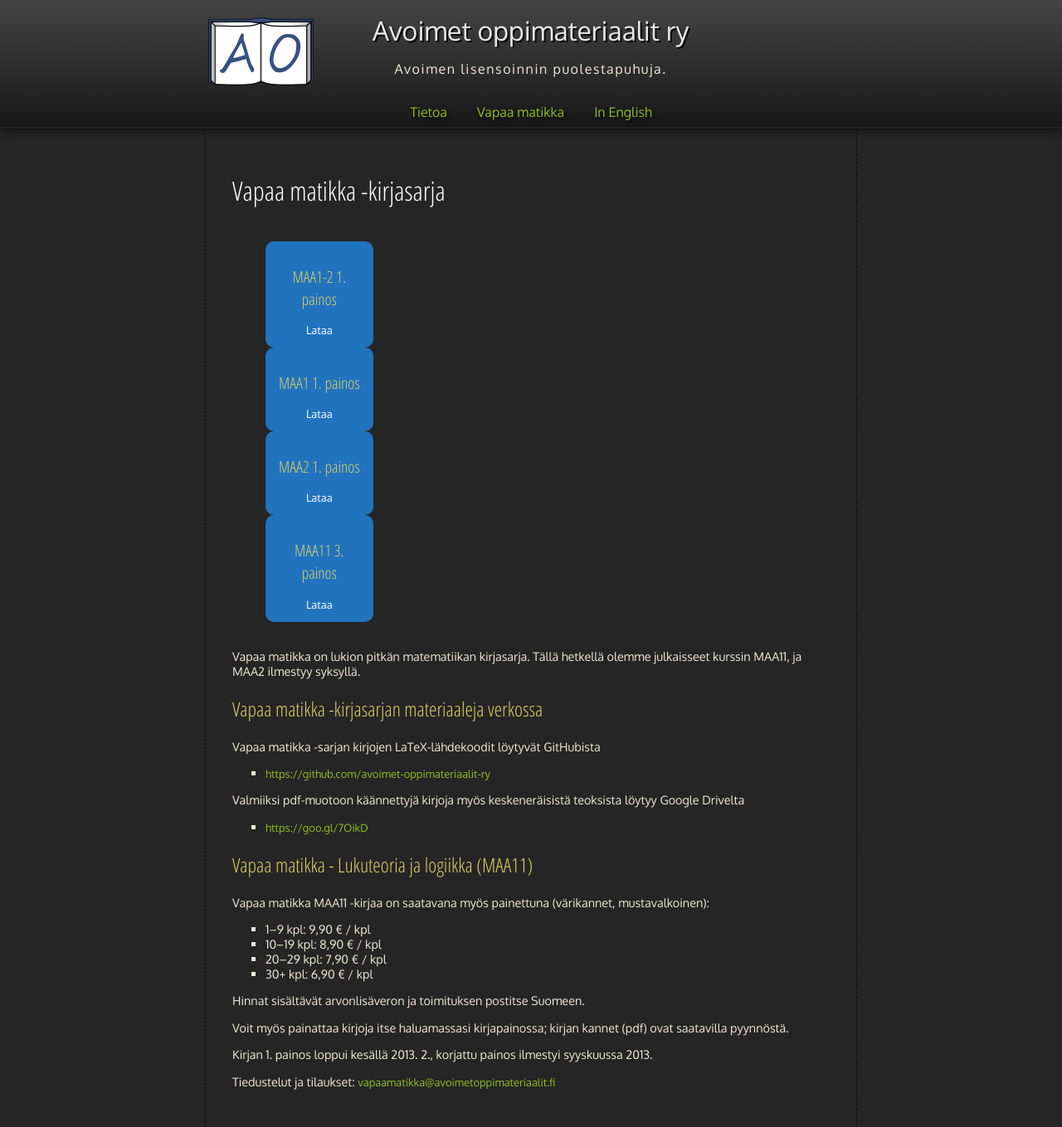
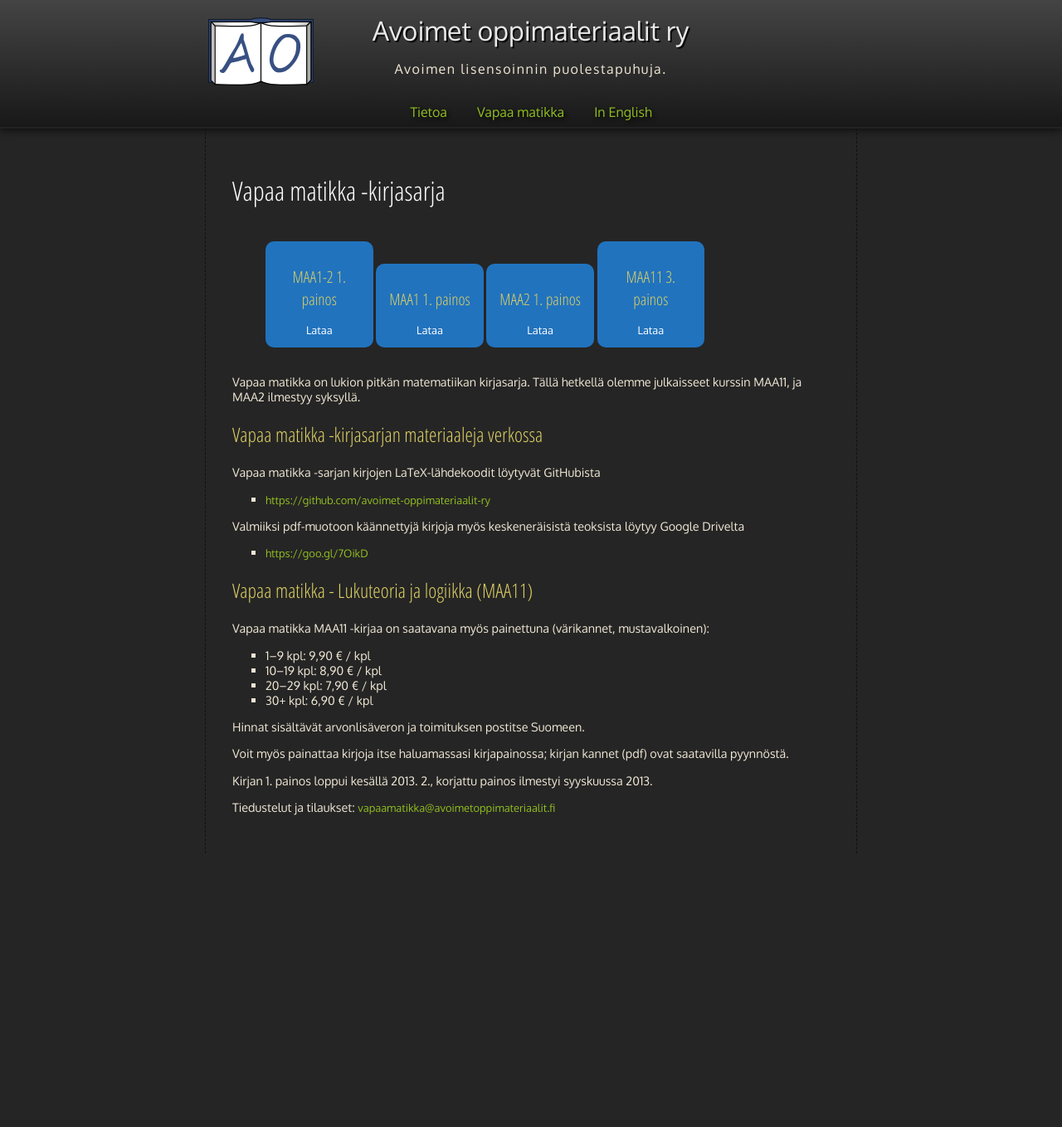
Before and after one commit to avoimet-oppimateriaalit-ry/avoimet-oppimateriaalit-ry.github.io, a Jekyll site: the page built from vapaa-matikka/index.html, in a window 1280 px wide. Shown: the whole page at 83% size. Built offline with Jekyll 4.4.1, drawn with Linux system fonts in a browser that asks for light colours; after the commit the page ends 1029 px from its top, so only the background shows below that.

Commit message:
Update index.html

```diff
--- a/vapaa-matikka/index.html
+++ b/vapaa-matikka/index.html
@@ -5,24 +5,16 @@ title: Vapaa matikka -kirjasarja
 <h1>Vapaa matikka -kirjasarja</h1>
 
 <ul class="painikkeet">
-<li>
-	<article>
+	<li><article>
 		<a href="https://drive.google.com/open?id=0B1A1oOE-rvNFQmdZcWR0YmtBRjQ&authuser=0">
 		<h2>MAA1-2 1. painos</h2>Lataa</a>
-	</article>
-	<article>
 		<a href="https://drive.google.com/open?id=0B1A1oOE-rvNFQnZmTzhkN0J2em8&authuser=0">
 		<h2>MAA1 1. painos</h2>Lataa</a>
-	</article>
-	<article>
 		<a href="https://drive.google.com/open?id=0B1A1oOE-rvNFaE9hOWh5V1pULVU&authuser=0">
 		<h2>MAA2 1. painos</h2>Lataa</a>
-	</article>
-	<article>
 		<a href="https://drive.google.com/open?id=0B1A1oOE-rvNFUkVYQ2lXMHlzU1E&authuser=0">
 		<h2>MAA11 3. painos</h2>Lataa</a>
-	</article>
-</li>
+	</article></li>
 </ul>
 
 <p>Vapaa matikka on lukion pitkän matematiikan kirjasarja. Tällä hetkellä olemme julkaisseet kurssin MAA11, ja MAA2 ilmestyy syksyllä.</p>
```
